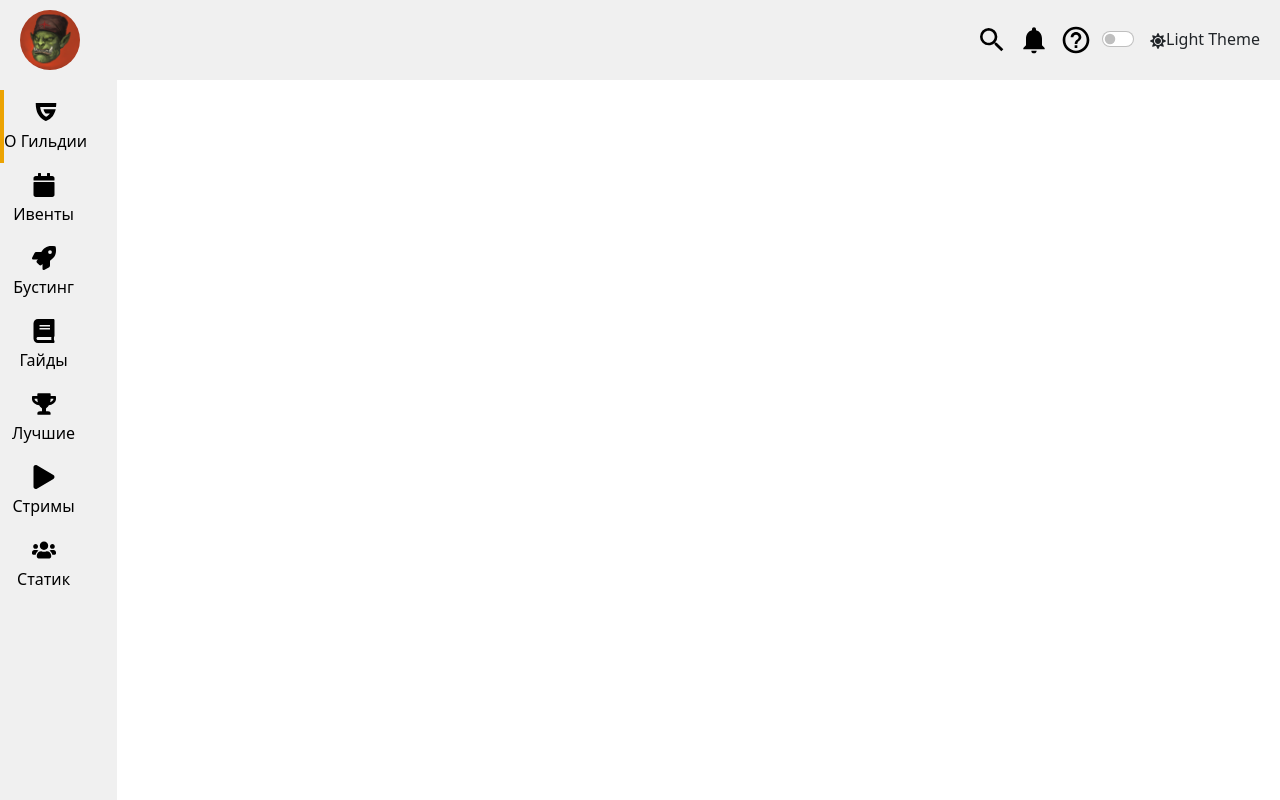
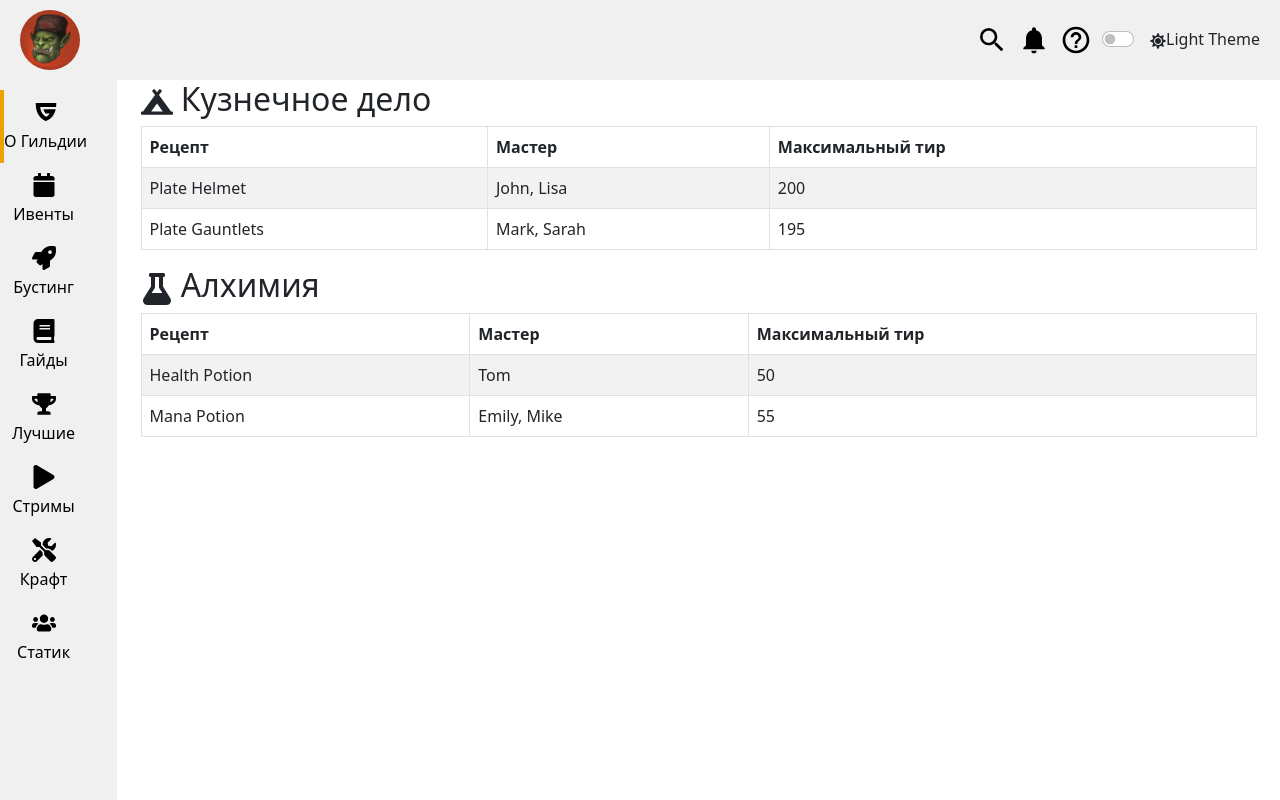
Before and after one commit to Peksal1/klyuchik-v-durku, a React (Create React App) app: page /crafting in a window 1280 px wide. Built offline with nearby package versions, Linux system fonts and the light colour scheme.

Commit message:
Add crafting page

```diff
--- a/src/App.tsx
+++ b/src/App.tsx
@@ -8,6 +8,7 @@ import {
   FaPlay,
   FaRocket,
   FaSun,
+  FaTools,
   FaTrophy,
   FaUsers,
 } from "react-icons/fa";
@@ -21,6 +22,7 @@ import EventsPage from "./events";
 import GuidesPage from "./guides";
 import Home from "./home";
 // import LoginPopover from "./loginPopover";
+import Crafting from "./crafting";
 import StreamPage from "./streams";
 import "./style.css";
 
@@ -354,6 +356,37 @@ const Page = () => {
                 </Nav.Link>
                 <Nav.Link
                   as={Link}
+                  to="/crafting"
+                  className={activeTab === "crafting" ? "active" : ""}
+                  onClick={() =>
+                    activeTab === "crafting" ? null : handleTabClick("crafting")
+                  }
+                  style={{
+                    display: "flex",
+                    flexDirection: "column",
+                    alignItems: "center",
+                    textDecoration: "none",
+                    padding: "10px 0",
+                    borderLeft:
+                      activeTab === "crafting" ? "4px solid #eca302" : "none",
+                    width: "100%",
+                    backgroundColor: "transparent",
+                    color: darkTheme ? "#fff" : "#000000",
+                  }}
+                >
+                  <FaTools
+                    size={24}
+                    style={{
+                      marginBottom: "5px",
+                      color: darkTheme ? "#fff" : "#000000",
+                    }}
+                  />
+                  <span style={{ color: darkTheme ? "#fff" : "#000000" }}>
+                    Крафт
+                  </span>
+                </Nav.Link>
+                <Nav.Link
+                  as={Link}
                   to="/status"
                   className={activeTab === "status" ? "active" : ""}
                   onClick={() =>
@@ -413,6 +446,7 @@ const Page = () => {
           <Route path="/boosting" element={<BoostingPricesPage />} />
           <Route path="/guides" element={<GuidesPage />} />
           <Route path="/guildMembers" element={<GuildMembers />} />
+          <Route path="/crafting" element={<Crafting />} />
           <Route path="/stream" element={<StreamPage />} />
         </Routes>{" "}
       </div>
--- /dev/null
+++ b/src/crafting/index.tsx
@@ -0,0 +1,56 @@
+import { Container, Table } from "react-bootstrap";
+import { FaCampground, FaFlask } from "react-icons/fa";
+
+const data = [
+  {
+    profession: "Кузнечное дело",
+    icon: <FaCampground />,
+    recipes: [
+      { name: "Plate Helmet", crafters: ["John", "Lisa"], itemLevel: 200 },
+      { name: "Plate Gauntlets", crafters: ["Mark", "Sarah"], itemLevel: 195 },
+    ],
+  },
+  {
+    profession: "Алхимия",
+    icon: <FaFlask />,
+    recipes: [
+      { name: "Health Potion", crafters: ["Tom"], itemLevel: 50 },
+      { name: "Mana Potion", crafters: ["Emily", "Mike"], itemLevel: 55 },
+    ],
+  },
+  // Add more professions here with their corresponding icons and recipe data
+];
+
+function CraftingPage() {
+  return (
+    <Container>
+      {data.map((professionData) => (
+        <div key={professionData.profession}>
+          <h2>
+            {professionData.icon} {professionData.profession}
+          </h2>
+          <Table striped bordered hover>
+            <thead>
+              <tr>
+                <th>Рецепт</th>
+                <th>Мастер</th>
+                <th>Максимальный тир</th>
+              </tr>
+            </thead>
+            <tbody>
+              {professionData.recipes.map((recipe) => (
+                <tr key={recipe.name}>
+                  <td>{recipe.name}</td>
+                  <td>{recipe.crafters.join(", ")}</td>
+                  <td>{recipe.itemLevel}</td>
+                </tr>
+              ))}
+            </tbody>
+          </Table>
+        </div>
+      ))}
+    </Container>
+  );
+}
+
+export default CraftingPage;
```
